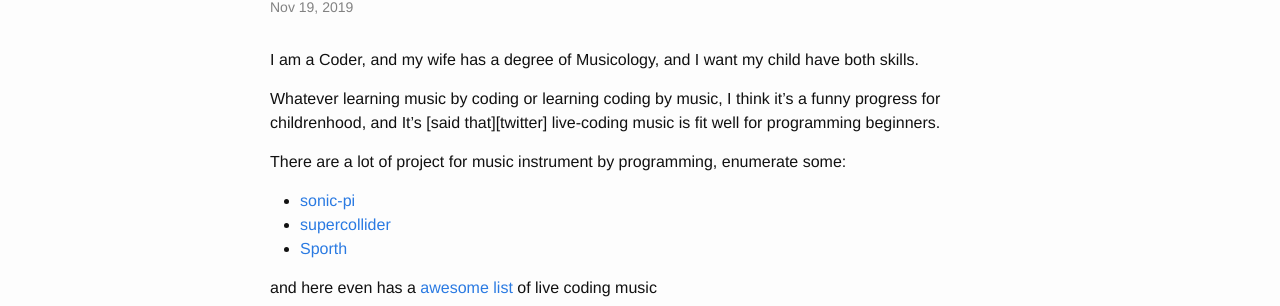
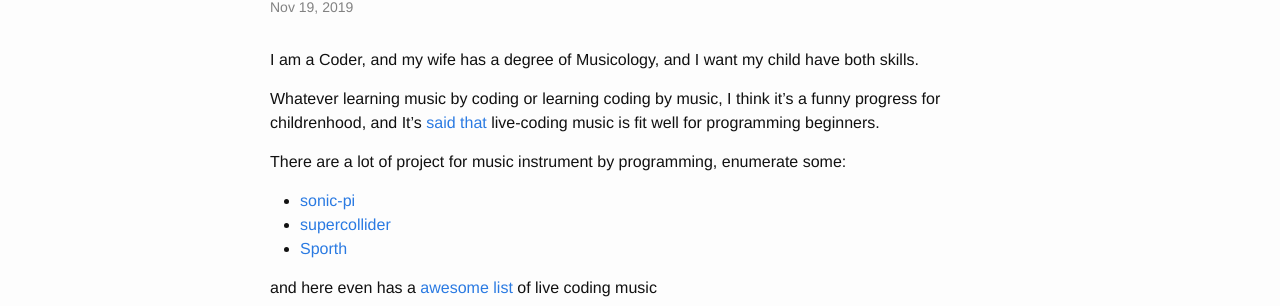
Before and after one commit to pendulm/pendulm.github.io, a Jekyll site: the page built from _posts/2019-11-19-coding-music.markdown, in a window 1280 px wide. Shown: the part 152-458 px from the top of the page. Built offline with Jekyll 4.4.1, drawn with Linux system fonts in a browser that asks for light colours; part of the change alters nothing that is shown.

Commit message:
fix link

```diff
--- a/_posts/2019-11-19-coding-music.markdown
+++ b/_posts/2019-11-19-coding-music.markdown
@@ -23,3 +23,6 @@ I like to choose sonic-pi for my practice in this new world.
 {% highlight sh %}
 brew cask install sonic-pi
 {% endhighlight %}
+
+
+[twitter]: https://twitter.com/goldengrape/status/1196632708228640769
```
